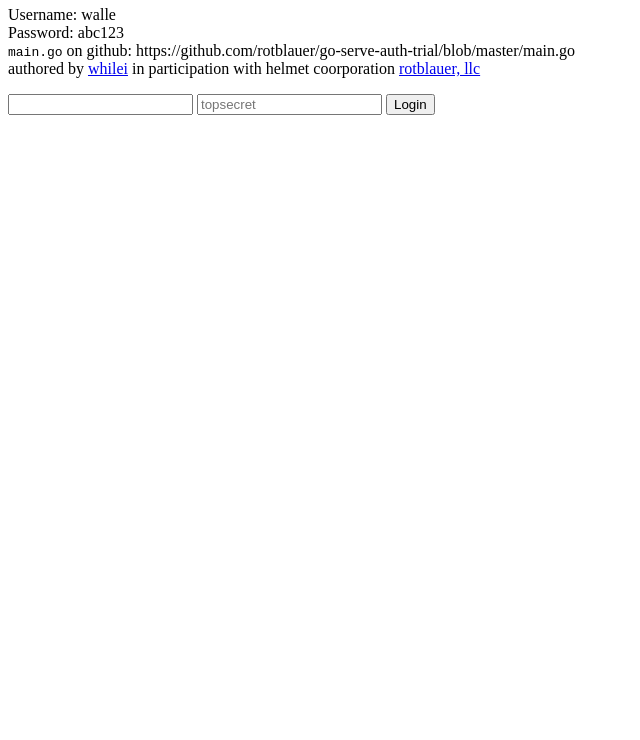
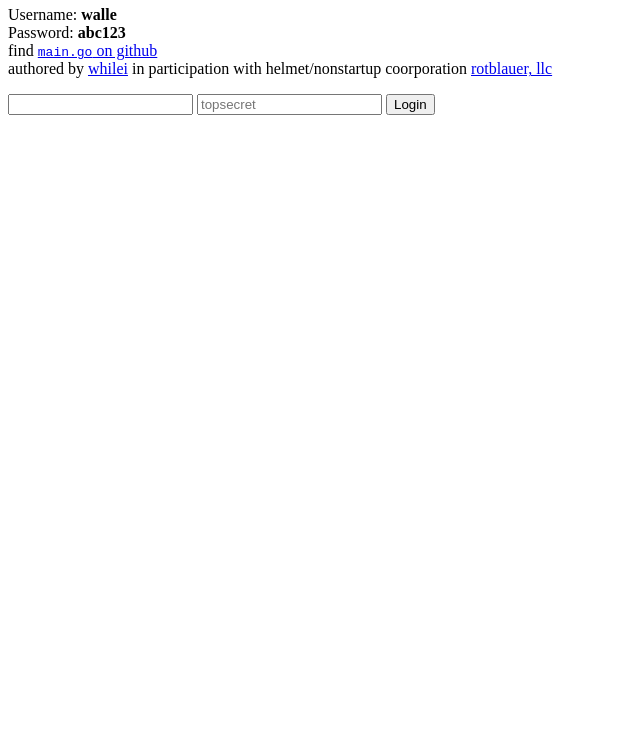
Before and after one commit to rotblauer/go-serve-auth-trial, a plain HTML site: page index.html in a window 1280 px wide. Shown: the part 60-800 px from the top of the page, without its empty margins (0-640 px from the left). Drawn offline with Linux system fonts and the light colour scheme.

Commit message:
minor tinkering with index links

```diff
--- a/index.html
+++ b/index.html
@@ -5,13 +5,13 @@
   <body>
     <h1>This is public.</h1>
     <p>
-      Username: walle
+      Username: <b>walle</b>
       <br/>
-      Password: abc123
+      Password: <b>abc123</b>
       <br/>
-      <code>main.go</code> on github: https://github.com/rotblauer/go-serve-auth-trial/blob/master/main.go
+      find <a href="https://github.com/rotblauer/go-serve-auth-trial/blob/master/main.go"><code>main.go</code> on github</a>
       <br/>
-      authored by <a href="//github.com/whilei">whilei</a> in participation with helmet coorporation <a href="//github.com/rotblauer">rotblauer, llc</a>
+      authored by <a href="//github.com/whilei">whilei<a> in participation with helmet/nonstartup coorporation <a href="//github.com/rotblauer">rotblauer, llc</a>
     </p>
     <form id="loginForm" action="/login" method="post">
       <input type="text" value="" name="username">
```
